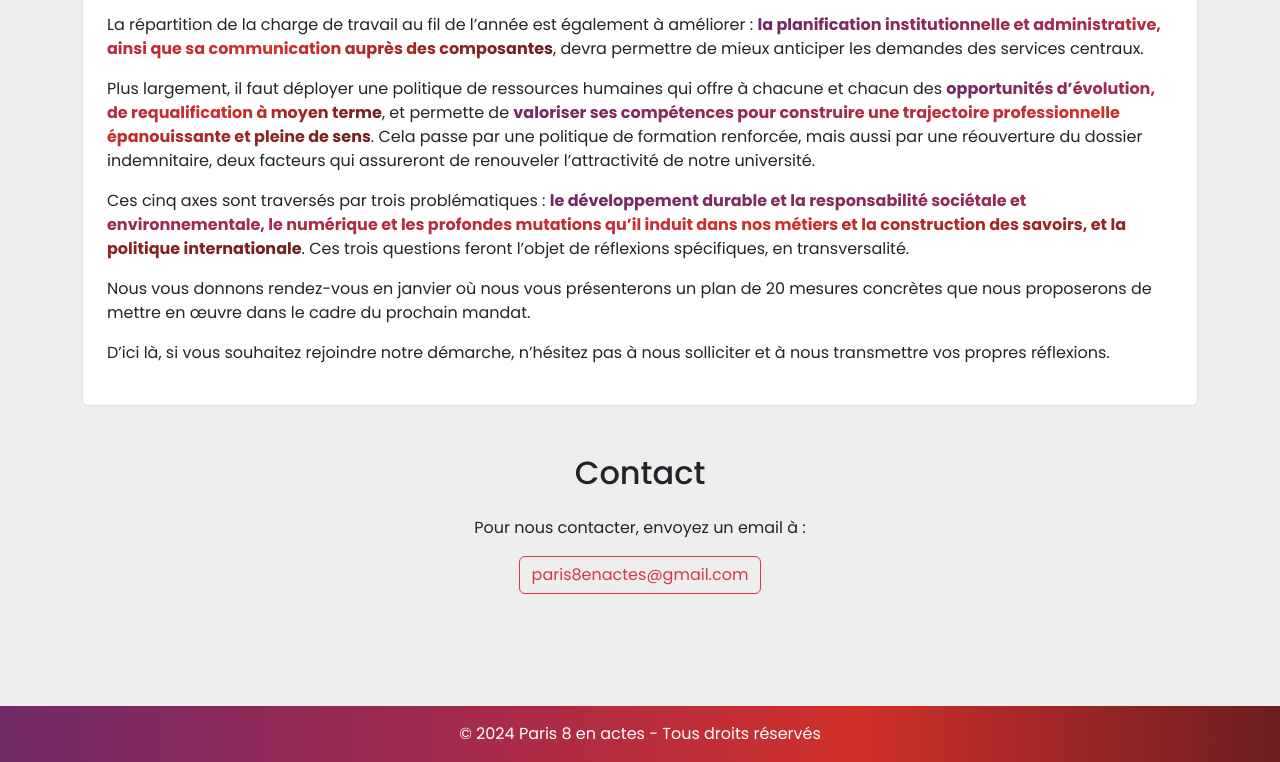
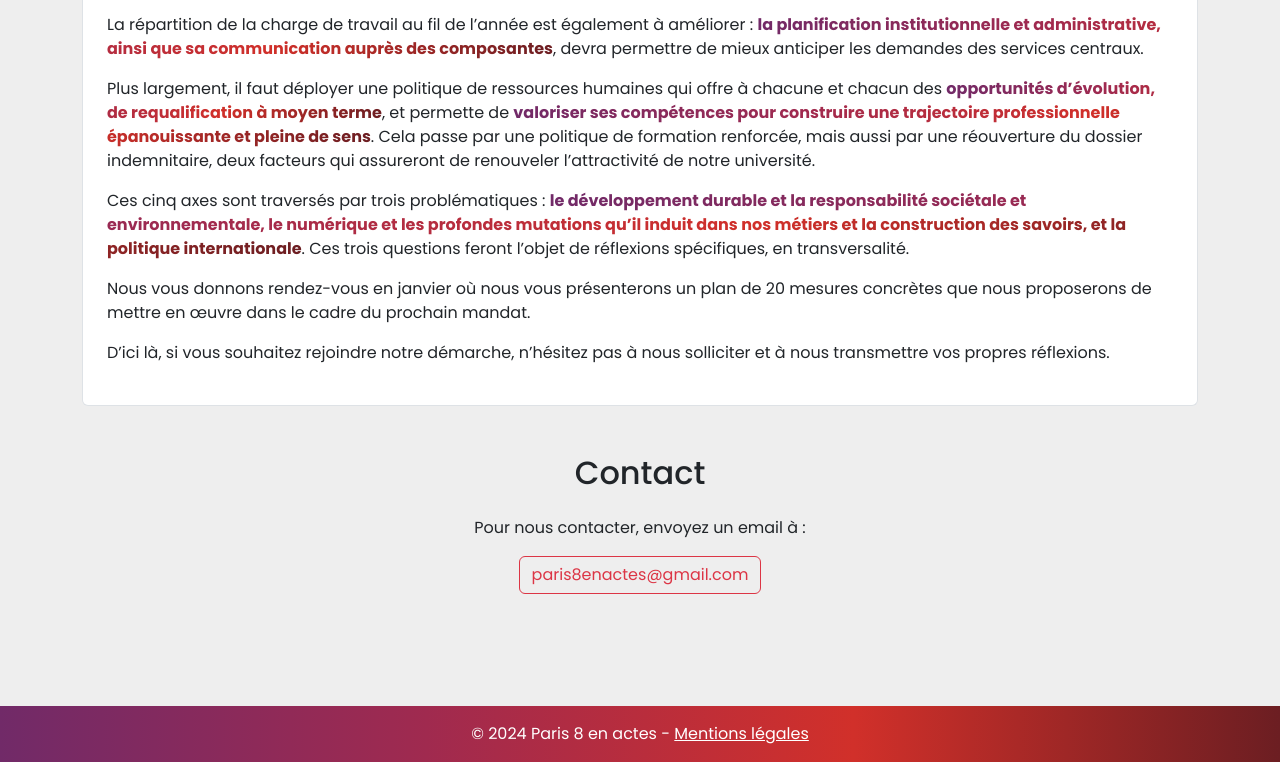
Before and after one commit to paris8enactes/siteweb, a plain HTML site: page programme.html in a window 1280 px wide. Shown: the part 4594-5356 px from the top of the page. Drawn offline with nearby package versions, Linux system fonts and the light colour scheme.

Commit message:
Update programme.html

```diff
--- a/programme.html
+++ b/programme.html
@@ -214,7 +214,7 @@
 
     <!-- Footer -->
     <footer class="bg-red text-white text-center py-3">
-        <p class="mb-0">&copy; 2024 Paris 8 en actes - Tous droits réservés</p>
+        <p class="mb-0">&copy; 2024 Paris 8 en actes - <a class="text-white" href="mentions_legales.html">Mentions légales</a></p>
     </footer>
 
     <!-- Bootstrap 5 JS Bundle -->
```
